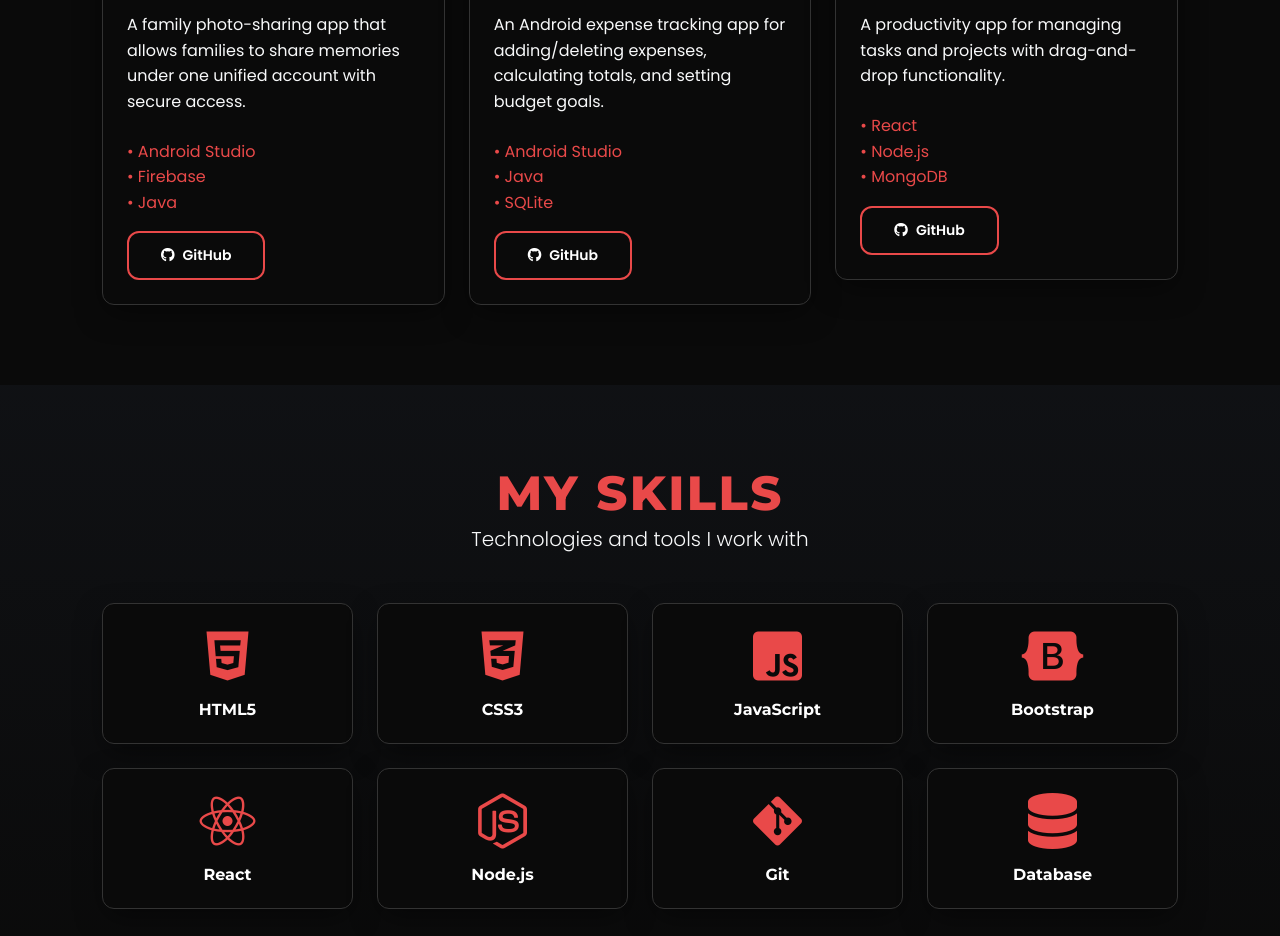
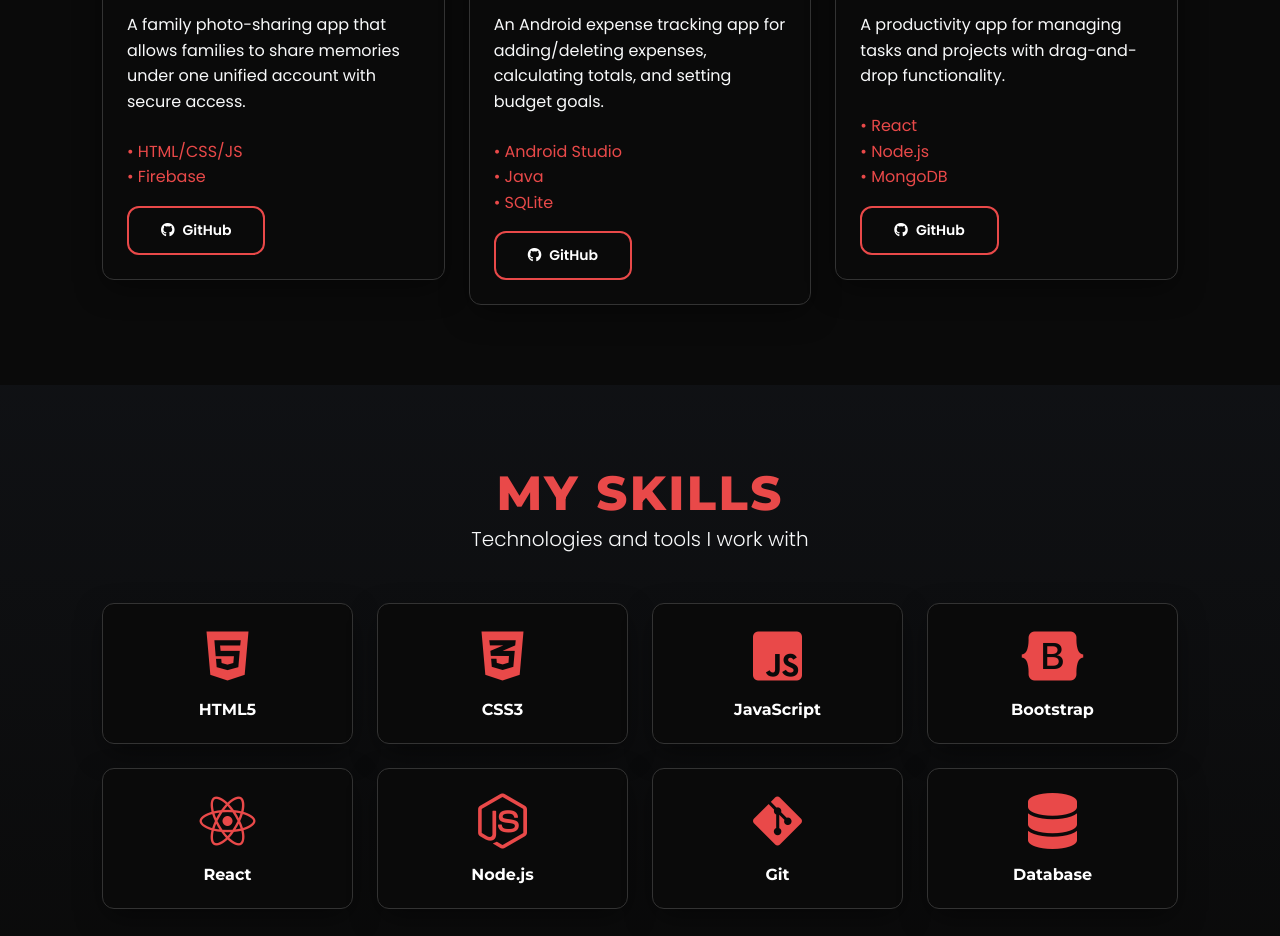
Before and after one commit to yuvanmanideep6/portfolio-yuvan, a React (Vite) app: page / in a window 1280 px wide. Shown: the part 1860-2796 px from the top of the page. Built offline with nearby package versions, Linux system fonts and the light colour scheme.

Commit message:
Update project details
Update the project card to reflect the technologies used.

```diff
--- a/src/pages/Index.tsx
+++ b/src/pages/Index.tsx
@@ -273,9 +273,8 @@ const Index = () => {
                 </p>
                 <div className="mb-3">
                   <ul className="text-light mb-0" style={{ listStyle: 'none', padding: 0 }}>
-                    <li style={{ color: 'hsl(var(--main-red))' }}>• Android Studio</li>
+                    <li style={{ color: 'hsl(var(--main-red))' }}>• HTML/CSS/JS</li>
                     <li style={{ color: 'hsl(var(--main-red))' }}>• Firebase</li>
-                    <li style={{ color: 'hsl(var(--main-red))' }}>• Java</li>
                   </ul>
                 </div>
                 <div className="d-flex gap-2">
```
